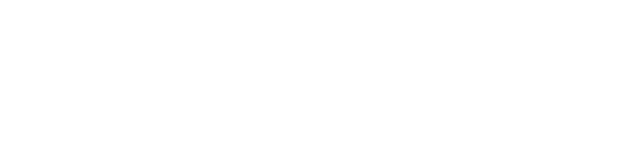
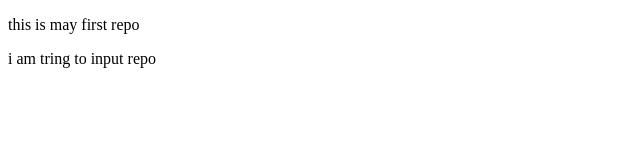
Before and after one commit to BaharAhmed/my-first-repo, a plain HTML site: page index.html in a window 1280 px wide. Shown: the whole page, without its empty margins (0-640 px from the left). Drawn offline with Linux system fonts and the light colour scheme.

Commit message:
first commit

```diff
--- a/index.html
+++ b/index.html
@@ -7,6 +7,8 @@
     <title>My first GitHUb repository</title>
 </head>
 <body>
+    <p>this is may first repo</p>
+    <p>i am tring to input repo</p>
 
 </body>
 </html>
```
Also changed, not shown: 1 other file.
